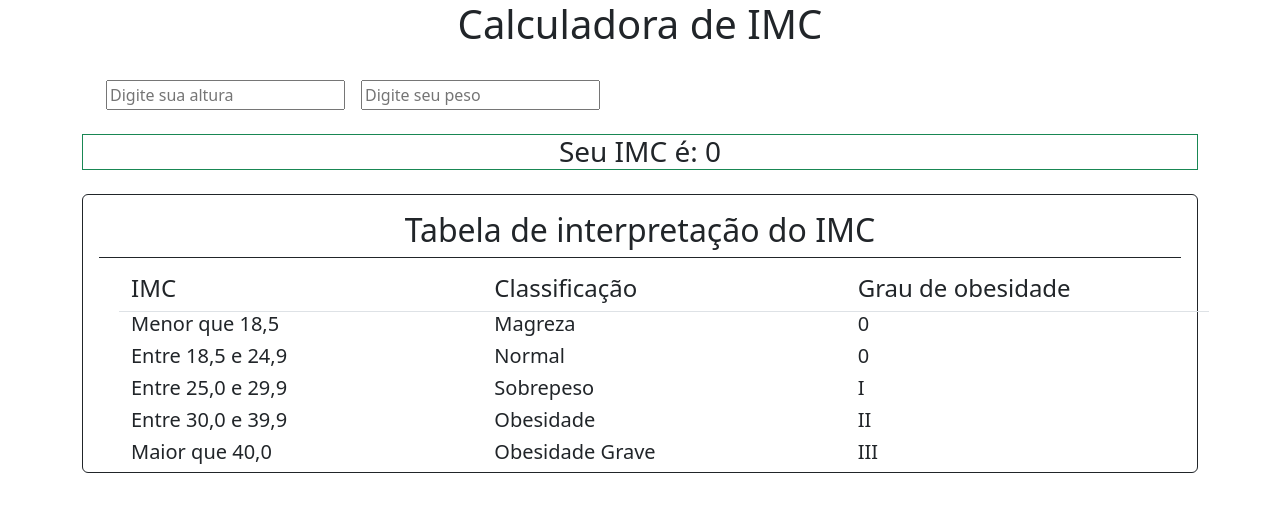
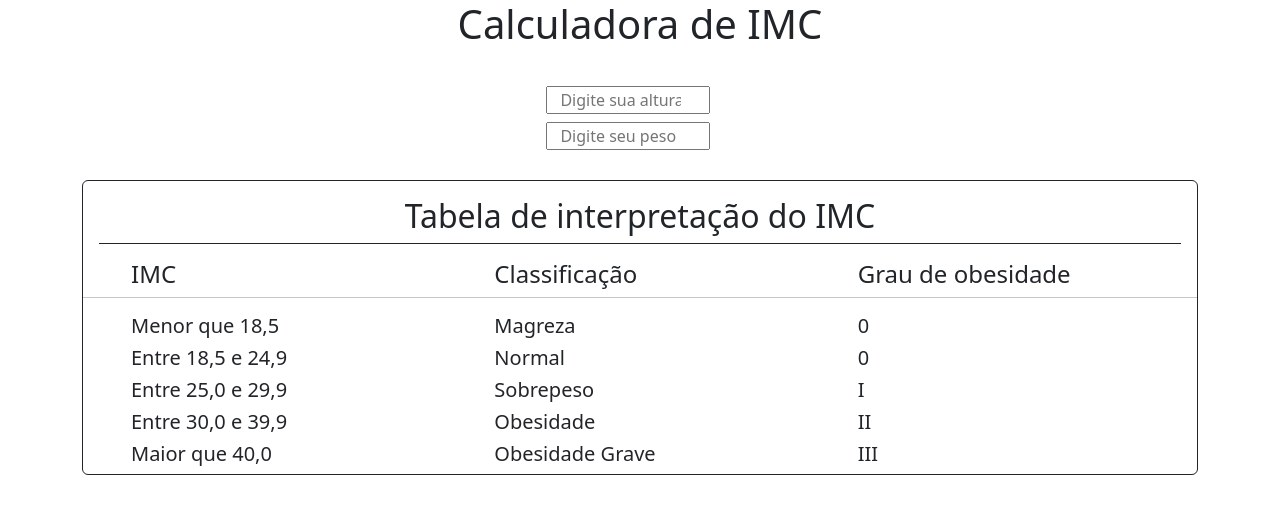
Before and after one commit to ThgFeldmann/react-exercicio, a React (Vite) app in the folder Form-imc/: page / in a window 1280 px wide. Shown: the top 514 px of the page. Built offline with nearby package versions, Linux system fonts and the light colour scheme.

Commit message:
ajustes nas funções
- indicaNaTabela ainda com erros
-possível solução seja remover "onChange" e adicionar
  um btn de submit.

```diff
--- a/Form-imc/src/App.jsx
+++ b/Form-imc/src/App.jsx
@@ -12,30 +12,64 @@ function App() {
   }
 
   function validaValores() {
-    if (altura, peso == ('')) {
-      imc = 0;
+    console.log("tarefa inicializada");
+    if (altura !== ('') && peso !== ('')) {
+      calculo();
+      indicaNaTabela();
+      return (
+        <h3 className="text-center mb-4 border border-dark rounded bg-success text-white">Seu IMC é: {imc}</h3>
+      )
     } else {
-      calculo();
+      imc = '';
     }
-    return (
-      <h3 className="text-center mb-4 border border-success">Seu IMC é: {imc}</h3>
-    )
+    console.log("tarefa finalizada");
+  }
+
+  function indicaNaTabela() {
+    console.log("tarefa inicializada");
+    if (imc >= 40) {
+      let selectedRow = document.getElementById("linha-5");
+      selectedRow.classList.add('highlited');
+      selectedRow = '';
+      console.log("erro linha-5");
+    } else if (imc >= 30) {
+      let selectedRow = document.getElementById("linha-4");
+      selectedRow.classList.add('highlited');
+      selectedRow = '';
+      console.log("erro linha-4");
+    } else if (imc >= 25) {
+      let selectedRow = document.getElementById("linha-3");
+      selectedRow.classList.add('highlited');
+      selectedRow = '';
+      console.log("erro linha-3");
+    } else if (imc >= 18,5) {
+      let selectedRow = document.getElementById("linha-2");
+      selectedRow.classList.add('highlited'); // erro "TypeError: Cannot read properties of undefined (reading 'add')"
+      selectedRow = '';
+      console.log("erro linha-2");
+    } else (imc > 2 && imc <= 18.5) ;{
+      let selectedRow = document.getElementById("linha-1");
+      selectedRow.classList.add('highlited');
+      selectedRow = '';
+      console.log("erro linha-1")
+    }
+    console.log("tarefa finalizada");
   }
 
   return(
     <div class="container">
       <h1 className="text-center">Calculadora de IMC</h1>
-        <form class='p-4'>
-          <input className="me-3" type="number" placeholder="Digite sua altura" required onChange={evento => setAltura(evento.target.value)} />
-          <input type="number" placeholder="Digite seu peso" required  onChange={evento => setPeso(evento.target.value)}/>
+        <form class="row d-flex justify-content-center">
+          <input id="first-input" type="number" placeholder="Digite sua altura" onChange={evento => setAltura(evento.target.value)} />
+          <input type="number" placeholder="Digite seu peso" onChange={evento => setPeso(evento.target.value)}/>
         </form>
         {validaValores()}
         <div className="border rounded border-dark"> {/* tabela */}
-          <div className="row m-3 text-center border-bottom border-dark">
+          <div className="row m-3 text-center border-bottom border-dark"> {/* titulo da tabela */}
             <h2>Tabela de interpretação do IMC</h2>
           </div>
           <div className="ms-5"> {/* colunas */}
-            <div className="row border-bottom"> {/* categorias */}
+            <div className="row" id="categorias"> {/* subtitulos da tabela */}
               <div className="col-md-4">
                 <h4>IMC</h4>
               </div>
@@ -46,7 +80,8 @@ function App() {
                 <h4>Grau de obesidade</h4>
               </div>
             </div>
-            <div className="row">
+            <hr />
+            <div className="row " id="linha-1"> {/* < 18,5 */}
               <div className="col-md-4">
                 <h5>Menor que 18,5</h5>
               </div>
@@ -57,7 +92,7 @@ function App() {
                 <h5>0</h5>
               </div>
             </div>
-            <div className="row">
+            <div className="row " id="linha-2"> {/* entre 18,5 até 24,9 */}
               <div className="col-md-4">
                 <h5>Entre 18,5 e 24,9</h5>
               </div>
@@ -68,7 +103,7 @@ function App() {
                 <h5>0</h5>
               </div>
             </div>
-            <div className="row">
+            <div className="row " id="linha-3"> {/* entre 25,0 até 29,9 */}
               <div className="col-md-4">
                 <h5>Entre 25,0 e 29,9</h5>
               </div>
@@ -79,7 +114,7 @@ function App() {
                 <h5>I</h5>
               </div>
             </div>
-            <div className="row">
+            <div className="row " id="linha-4"> {/* entre 30,0 até 39,9 */}
               <div className="col-md-4">
                 <h5>Entre 30,0 e 39,9</h5>
               </div>
@@ -90,7 +125,7 @@ function App() {
                 <h5>II</h5>
               </div>
             </div>
-            <div className="row">
+            <div className="row " id="linha-5"> {/* > 40,0 */}
               <div className="col-md-4">
                 <h5>Maior que 40,0</h5>
               </div>
@@ -111,6 +146,9 @@ export default App
 
 // p / h^2 | calculo imc
 
-// alinhar os inputs | objetivo atual
+// indicar o imc na tabela | objetivo atual
+
+// o codigo é realizado a cada ação nos inputs | erro
+// criar um btn de submit para os inputs, onde o JS será realizado com o clique | solução? Remover "onChange"
 
 // https://www.programasaudefacil.com.br/calculadora-de-imc | link imc calculator example
--- /dev/null
+++ b/Form-imc/src/main.css
@@ -0,0 +1,34 @@
+* {
+    margin: 0;
+    padding: 0;
+    box-sizing: border-box;
+}
+
+form {
+    width: 20%;
+    padding: 30px;
+    position: relative;
+    left: 40%;
+}
+
+input {
+    font-size: 16px;
+}
+
+#first-input {
+    margin-bottom: 8px;
+}
+
+h3 {
+    width: 30%;
+    margin: auto;
+}
+
+hr {
+    margin-top: 0;
+    margin-left: -49px;
+}
+
+.highlited {
+    background-color: green;
+}
--- a/Form-imc/src/main.jsx
+++ b/Form-imc/src/main.jsx
@@ -3,6 +3,7 @@ import ReactDOM from 'react-dom/client'
 import App from './App.jsx'
 
 import "../node_modules/bootstrap/dist/css/bootstrap.min.css"; // bootstrap css import
+import './main.css';
 
 ReactDOM.createRoot(document.getElementById('root')).render(
   <React.StrictMode>
```
